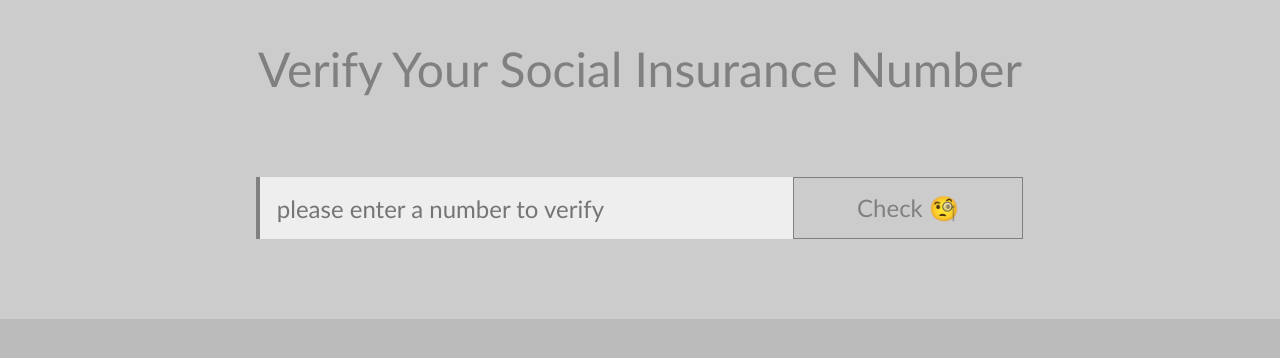
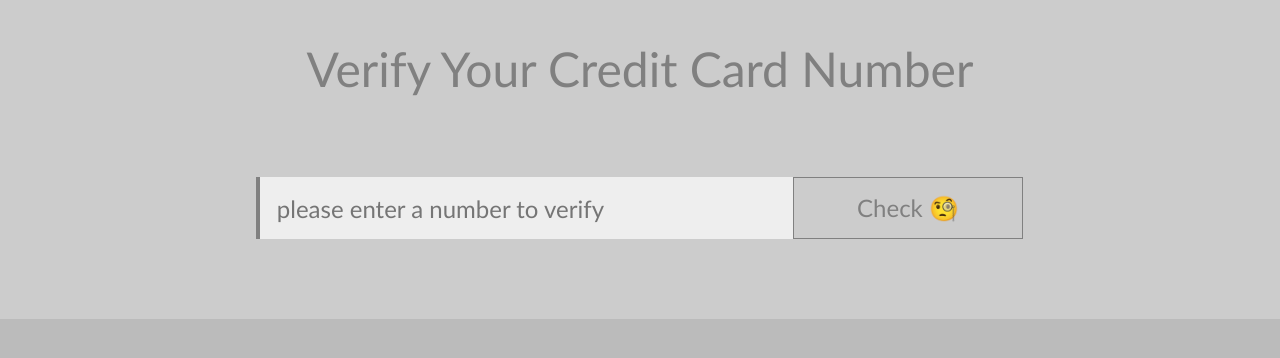
Before and after one commit to fxola/Luhn-Algorithm-Check, a plain HTML site: page index.html in a window 1280 px wide. Drawn offline with Linux system fonts and the light colour scheme.

Commit message:
feat(ui): Modify header againnnn
- delete insurance from header

- add credit to header
- delivers[1226475447]

```diff
--- a/index.html
+++ b/index.html
@@ -9,7 +9,7 @@
   </head>
   <body>
     <section>
-      <h1>Verify Your Social Insurance Number</h1>
+      <h1>Verify Your Credit Card Number</h1>
       <article id="form">
         <form action="">
           <input
```
